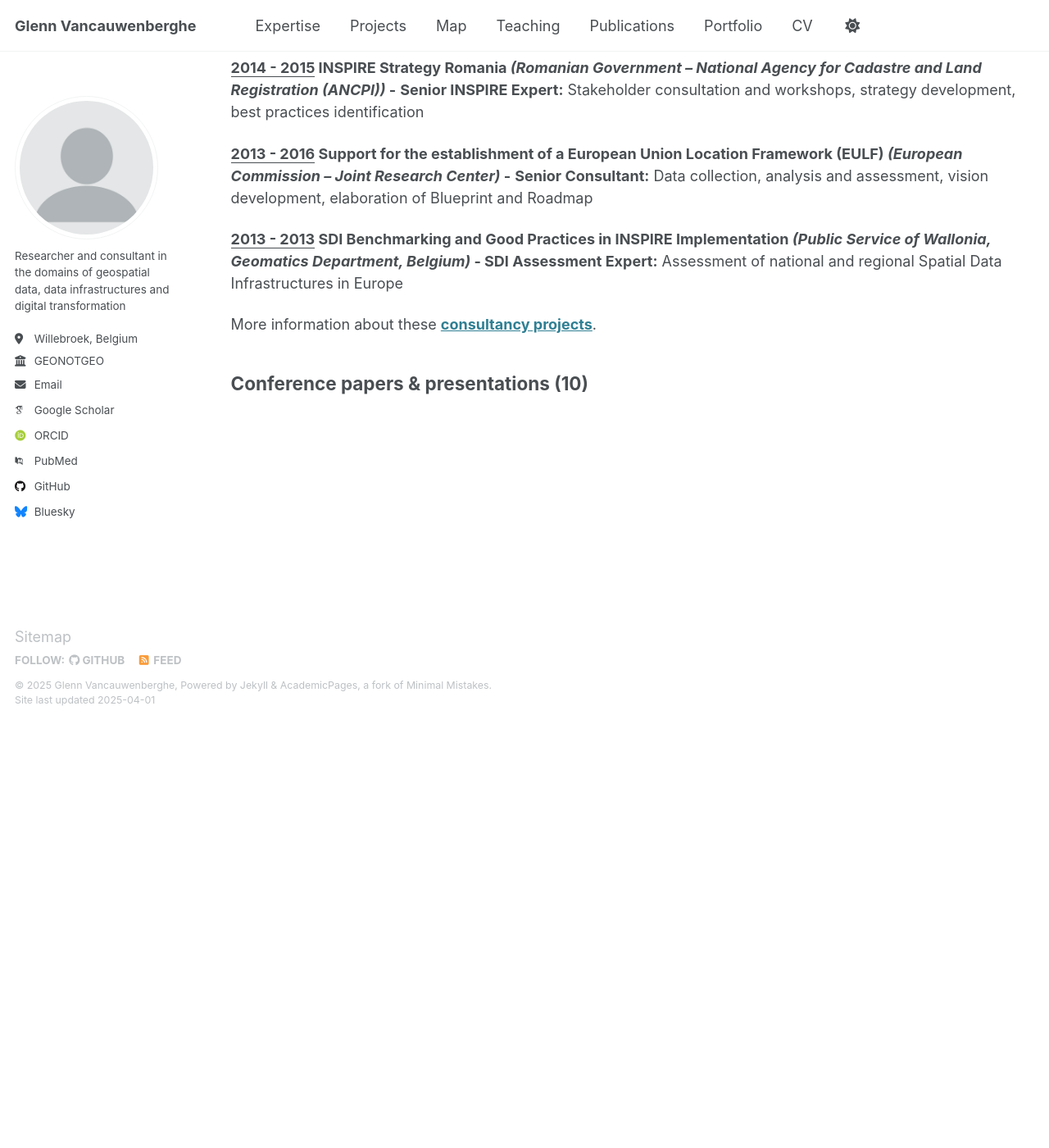
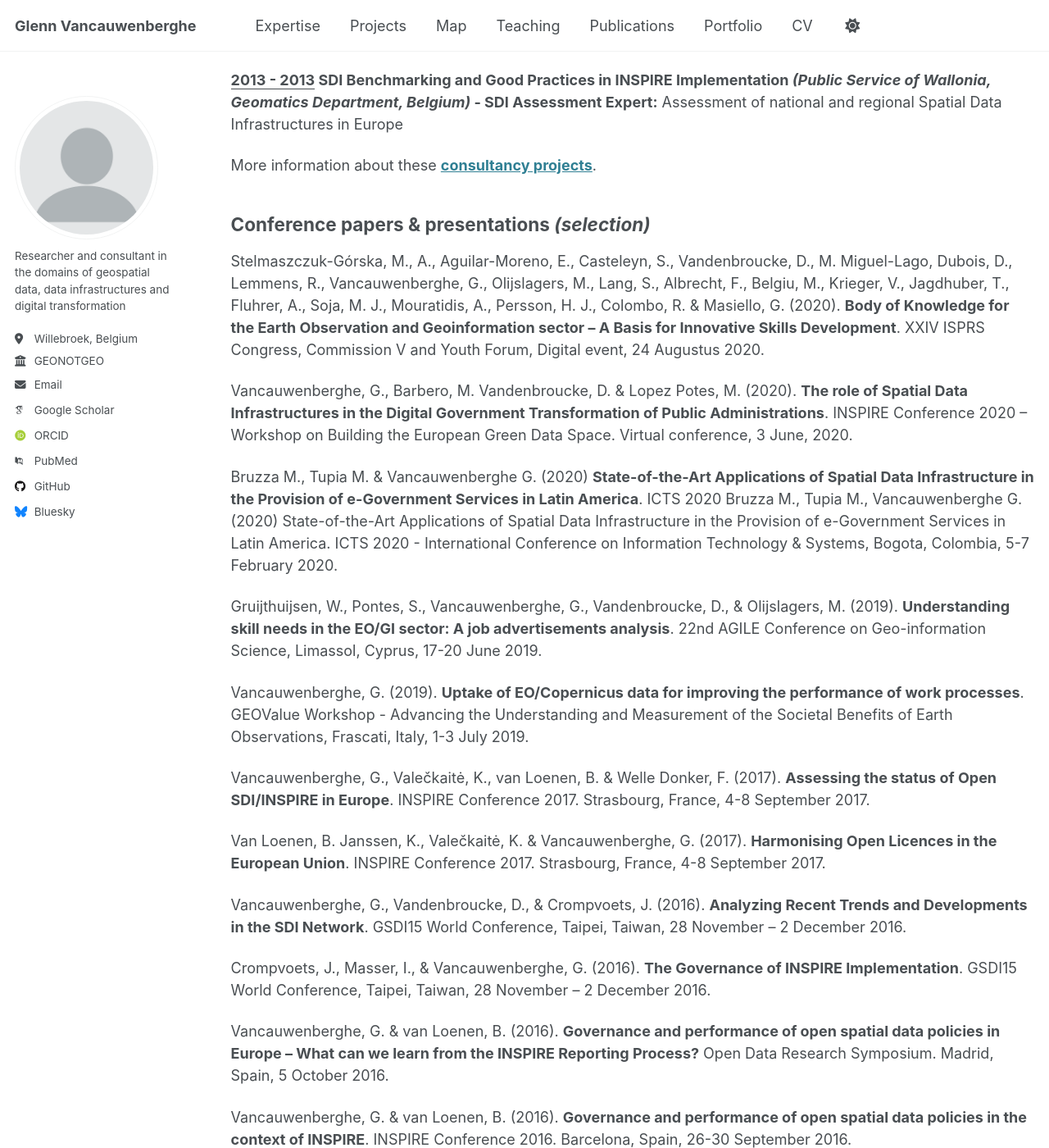
Before and after one commit to GVancauwenberghe/gvancauwenberghe.github.io, a Jekyll site: the page built from _pages/outputs.md, in a window 1280 px wide and 1400 px high, scrolled down 2603 px. Shown: the whole window at 82% size. Built offline with Jekyll 4.4.1, drawn with Linux system fonts in a browser that asks for light colours; some web fonts are replaced; before the commit the page ends 3485 px from its top, so only the background shows below that; some of the changed text lies outside the part shown.

Commit message:
Update outputs.md

```diff
--- a/_pages/outputs.md
+++ b/_pages/outputs.md
@@ -8,18 +8,13 @@ author_profile: true
 {% include base_path %}
 
 A list of publications I authored throughout my career.
-* [**PhD Thesis**](https://gvancauwenberghe.github.io/outputs.md#phd-thesis)
-* [**Reports**](https://gvancauwenberghe.github.io/outputs.md#reports-selection)
-* [**Books and book chapters**](https://gvancauwenberghe.github.io/outputs.md#books-and-book-chapters)
-* [**Articles**](https://gvancauwenberghe.github.io/outputs.md#articles)
-* [**Conference papers & presentations**](https://gvancauwenberghe.github.io/projects)
 
 ## PhD Thesis
 Vancauwenberghe, G. (2013). **Coordination within the Spatial Data Infrastructure: An analysis of the exchange and use of geographic information in Flanders (Belgium)** [In Dutch]. KU Leuven: Leuven.
 
 ## Reports _(selection)_
 
-## Books and book chapters
+## Books and book chapters _(selection)_
 Schade, S., Granell, C., Vancauwenberghe, G., Keßler, C., Vandenbroucke, D., Masser, I., & Gould, M. (2020). **Geospatial Information Infrastructures**. In: Huadong, G., Goodchild, M.F. & Annoni, A. (Eds.), Manual of Digital Earth. Singapore: Springer, pp. 161–190.
 
 Vancauwenberghe, G., & van Loenen, B. (2019). **Governing Open Spatial Data Infrastructures: The Case of the United Kingdom**. In:  Rodríguez Bolívar M., Bwalya K., Reddick C. (Eds.), Governance Models for Creating Public Value in Open Data Initiatives. Public Administration and Information Technology, vol 31. Springer, Champ, pp. 33-54.
@@ -43,7 +38,7 @@ Vancauwenberghe, G., Crompvoets, J., Bouckaert, G., Vandenbroucke, D. (2011). **
 Crompvoets, J., Vancauwenberghe, G., Bouckaert, G., Vandenbroucke, D. (2010). **Practices to develop Spatial Data Infrastructures: Exploring the contribution to E-government**. In: , Practical Studies in E-Government, Chapt. 13. New York: Springer, 229-248.
 
 
-## Articles
+## Articles _(selection)_
 
 **<ins>2023 - 2024</ins> Impact Assessment for the new EU Space Law _(European Commission –   DG DEFIS)_ -**
 **Policy Research Expert:** Support to different stages of the Impact Assessment for an EU Space Law
@@ -77,4 +72,35 @@ SDI Assessment Expert:**   Assessment of national and regional Spatial Data Infr
 
 More information about these [**consultancy projects**](https://gvancauwenberghe.github.io/projects).
 
-## Conference papers & presentations (10)
+## Conference papers & presentations _(selection)_
+Stelmaszczuk-Górska, M., A., Aguilar-Moreno, E., Casteleyn, S., Vandenbroucke, D., M. Miguel-Lago, Dubois, D., Lemmens, R., Vancauwenberghe, G., Olijslagers, M., Lang, S., Albrecht, F., Belgiu, M., Krieger, V., Jagdhuber, T., Fluhrer, A., Soja, M. J., Mouratidis, A., Persson, H. J., Colombo, R. & Masiello, G. (2020). **Body of Knowledge for the Earth Observation and Geoinformation sector – A Basis for Innovative Skills Development**. XXIV ISPRS Congress, Commission V and Youth Forum, Digital event, 24 Augustus 2020.
+
+Vancauwenberghe, G., Barbero, M. Vandenbroucke, D. & Lopez Potes, M. (2020). **The role of Spatial Data Infrastructures in the Digital Government Transformation of Public Administrations**. INSPIRE Conference 2020 – Workshop on Building the European Green Data Space. Virtual conference, 3 June, 2020.
+
+Bruzza M., Tupia M. & Vancauwenberghe G. (2020) **State-of-the-Art Applications of Spatial Data Infrastructure in the Provision of e-Government Services in Latin America**. ICTS 2020 Bruzza M., Tupia M., Vancauwenberghe G. (2020) State-of-the-Art Applications of Spatial Data Infrastructure in the Provision of e-Government Services in Latin America. ICTS 2020 - International Conference on Information Technology & Systems, Bogota, Colombia, 5-7 February 2020.
+
+Gruijthuijsen, W., Pontes, S., Vancauwenberghe, G., Vandenbroucke, D., & Olijslagers, M. (2019). **Understanding skill needs in the EO/GI sector: A job advertisements analysis**. 22nd AGILE Conference on Geo-information Science, Limassol, Cyprus, 17-20 June 2019.
+
+Vancauwenberghe, G. (2019). **Uptake of EO/Copernicus data for improving the performance of work processes**. GEOValue Workshop -  Advancing the Understanding and Measurement of the Societal Benefits of Earth Observations, Frascati, Italy, 1-3 July 2019.
+
+Vancauwenberghe, G., Valečkaitė, K., van Loenen, B. & Welle Donker, F. (2017). **Assessing the status of Open SDI/INSPIRE in Europe**. INSPIRE Conference 2017. Strasbourg, France, 4-8 September 2017.
+
+Van Loenen, B. Janssen, K., Valečkaitė, K. & Vancauwenberghe, G. (2017). **Harmonising Open Licences in the European Union**. INSPIRE Conference 2017. Strasbourg, France, 4-8 September 2017.
+
+Vancauwenberghe, G., Vandenbroucke, D., & Crompvoets, J. (2016). **Analyzing Recent Trends and Developments in the SDI Network**. GSDI15 World Conference, Taipei, Taiwan, 28 November – 2 December 2016.
+
+Crompvoets, J., Masser, I., & Vancauwenberghe, G. (2016). **The Governance of INSPIRE Implementation**. GSDI15 World Conference, Taipei, Taiwan, 28 November – 2 December 2016.
+
+Vancauwenberghe, G. & van Loenen, B. (2016). **Governance and performance of open spatial data policies in Europe – What can we learn from the INSPIRE Reporting Process?** Open Data Research Symposium. Madrid, Spain, 5 October 2016.
+
+Vancauwenberghe, G. & van Loenen, B. (2016). **Governance and performance of open spatial data policies in the context of INSPIRE**. INSPIRE Conference 2016. Barcelona, Spain, 26-30 September 2016.
+
+Crompvoets, J., Masser, I. Vancauwenberghe, G., & Pauknerova, E. (2016). **Reviewing the EU Member States’ Governance of INSPIRE**. INSPIRE Conference 2016. Barcelona, Spain, 26-30 September 2016.
+
+Vandenbroucke, D., & Vancauwenberghe, G. (2016). **Performance Measurement of Location Enabled e-Government Processes: A Use Case on Traffic Safety Monitoring**. AGU Fall Meeting, San Francisco, USA, Taiwan, 12 - 16 December  2016.
+
+Vancauwenberghe, G., Cipriano, P., Craglia, M., Easton, C., Martirano, G., & Vandenbroucke, D. (2014). **INSPIRE for innovation and growth in the private sector: views and opinions from key stakeholders**. INSPIRE Conference 2014. Aalborg, Denmark, 16-20 June 2014.
+
+Vancauwenberghe, G., Cipriano, P., Craglia, M., Easton, C., Martirano, G., Vandenbroucke, D. (2014). **Exploring the market potential for geo-ICT companies in relation to INSPIRE**. In Huerta, J. (Ed.), Schade, S. (Ed.), Granell, C. (Ed.), Connecting a Digital Europe through Location and Place. Proceedings of the AGILE'2014 International Conference on Geographic Information Science,. AGILE Conference on Geographic Information Science. Castellón, Spain, 3-6 June 2014.
+
+Vancauwenberghe, G., Vandenbroucke, D., Crompvoets, J., Pignatelli, F., & Boguslawski, R. (2014). **Assessment of the integration of geographic information in e-government policy in Europe**. In Huerta, J. (Ed.), Schade, S. (Ed.), Granell, C. (Ed.), Connecting a Digital Europe through Location and Place. Proceedings of the AGILE'2014 International Conference on Geographic Information Science,. AGILE Conference on Geographic Information Science. Castellón, Spain, 3-6 June 2014.
```
